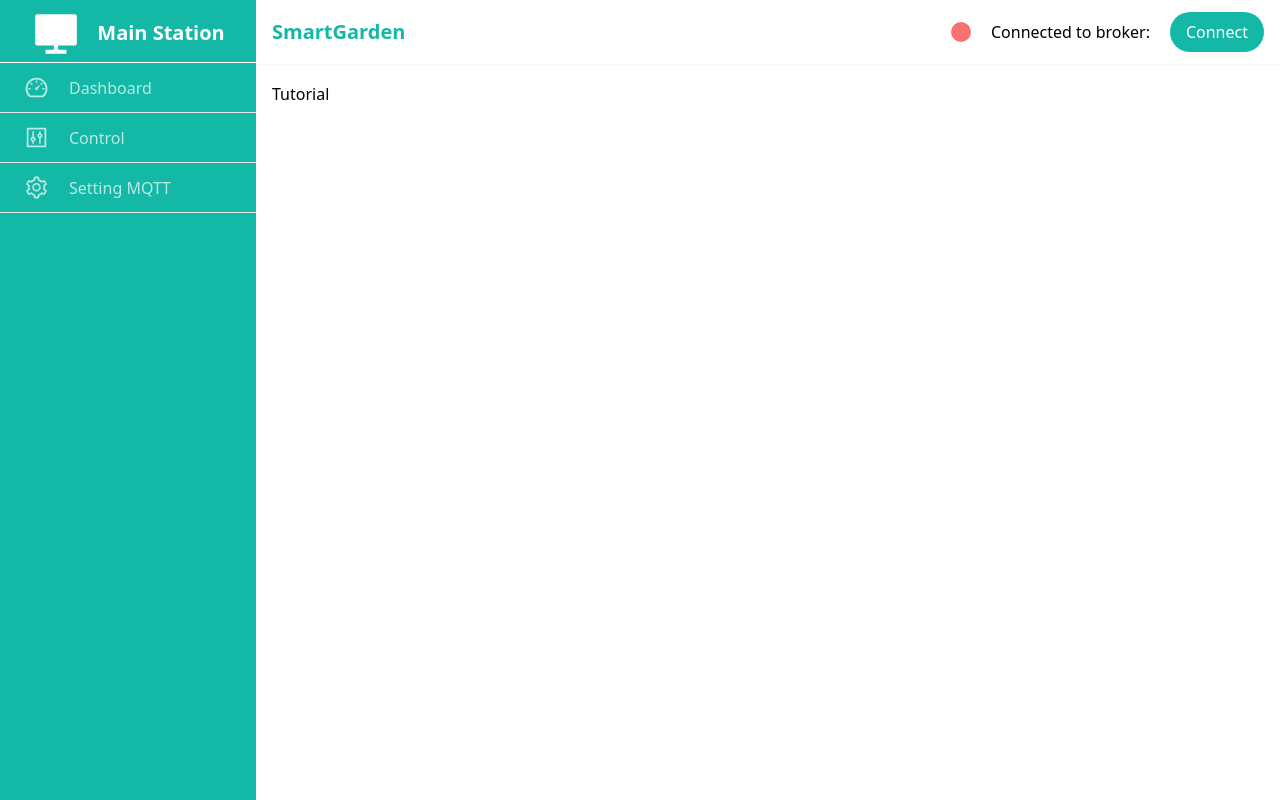
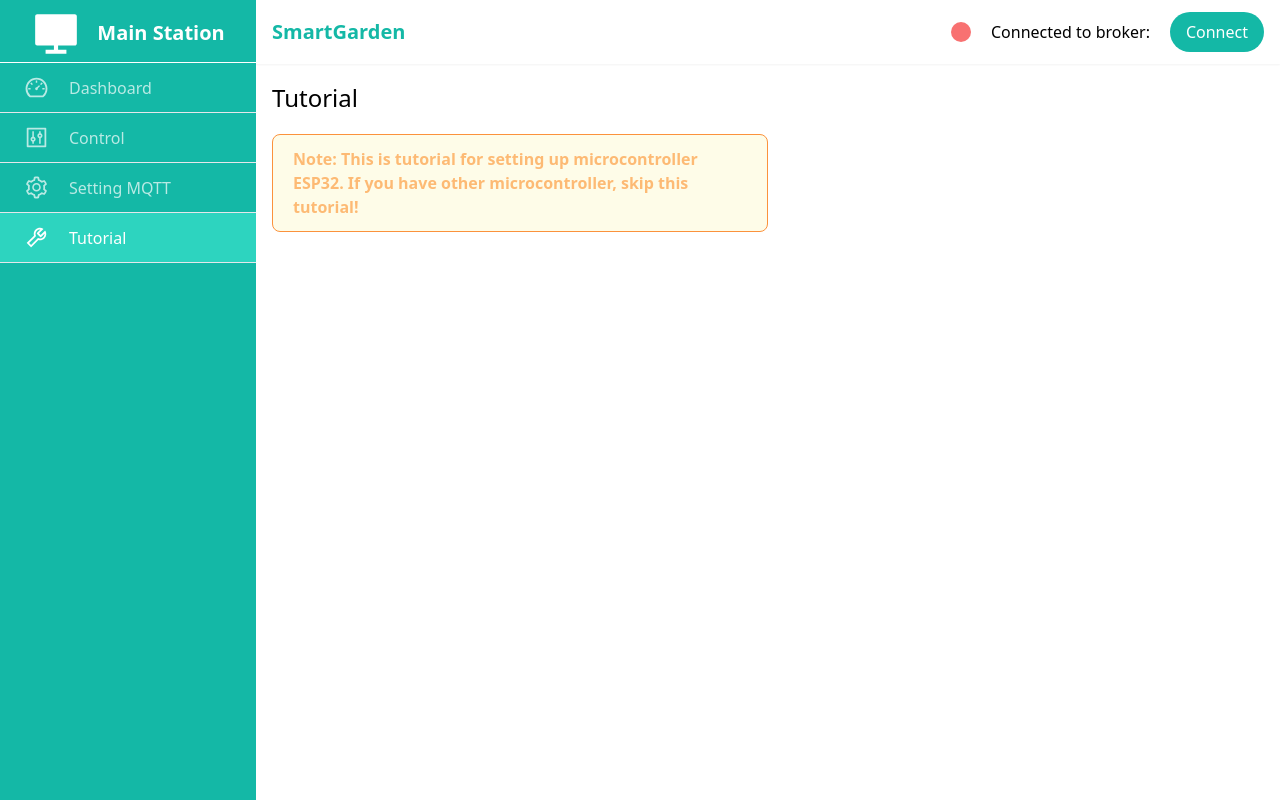
Before and after one commit to tubagusdylan/smart-garden-app, a React (Vite) app: page /tutorial in a window 1280 px wide. Built offline with nearby package versions, Linux system fonts and the light colour scheme.

Commit message:
edit Tutorial page

```diff
--- a/src/components/SideBar.jsx
+++ b/src/components/SideBar.jsx
@@ -1,7 +1,7 @@
 import { useState } from "react";
 import { NavLink } from "react-router-dom";
 import { RiComputerFill } from "react-icons/ri";
-import { AiOutlineDashboard, AiOutlineControl, AiOutlineSetting } from "react-icons/ai";
+import { AiOutlineDashboard, AiOutlineControl, AiOutlineSetting, AiOutlineTool } from "react-icons/ai";
 
 const menus = [
   {
@@ -18,6 +18,11 @@ const menus = [
     link: "Setting MQTT",
     path: "/setting",
     icon: <AiOutlineSetting size={25} />,
+  },
+  {
+    link: "Tutorial",
+    path: "/tutorial",
+    icon: <AiOutlineTool size={25} />,
   },
 ];
 
--- a/src/pages/Tutorial.jsx
+++ b/src/pages/Tutorial.jsx
@@ -1,5 +1,21 @@
 const Tutorial = () => {
-  return <div>Tutorial</div>;
+  return (
+    <div className="bg-white">
+      <div className="container mx-auto">
+        <header className="mb-5">
+          <h1 className="text-xl lg:text-2xl">Tutorial</h1>
+        </header>
+
+        <section id="warning-info" className="w-1/2 py-3 px-5 bg-yellow-50 border border-orange-400 rounded-lg">
+          <span>
+            <strong className="text-orange-300">Note: This is tutorial for setting up microcontroller ESP32. If you have other microcontroller, skip this tutorial!</strong>
+          </span>
+        </section>
+
+        <section></section>
+      </div>
+    </div>
+  );
 };
 
 export default Tutorial;
```
